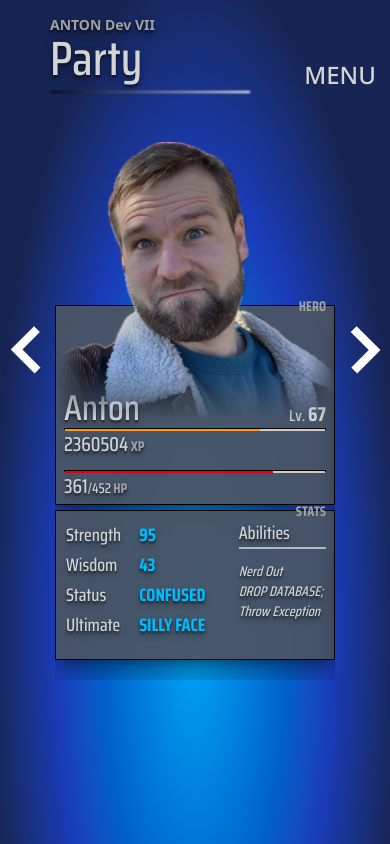
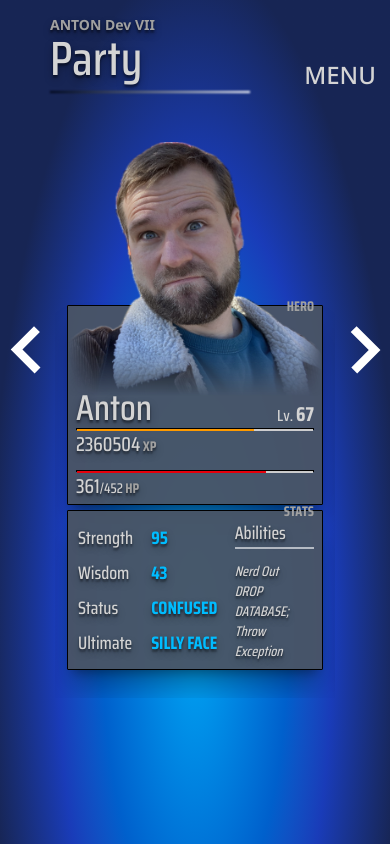
Before and after one commit to audioanton/dev-website-frontend, a Next.js app: page / in a window 390 px wide. Built offline with nearby package versions, Linux system fonts and the light colour scheme.

Commit message:
fix: slide padding on mobile and scrolling left works

```diff
--- a/app/ui/components/Carousel.tsx
+++ b/app/ui/components/Carousel.tsx
@@ -45,7 +45,7 @@ const Carousel = ({ content }: CarouselProps) => {
         {content.map((slide, index) => (
           <div
             key={`slide ${index}`}
-            className="relative w-full h-full flex-shrink-0 snap-center flex justify-center items-center md:py-12"
+            className="relative w-full px-3 md:px-0 h-full flex-shrink-0 snap-center flex justify-center items-center md:py-12"
           >
             {slide}
           </div>
@@ -53,7 +53,7 @@ const Carousel = ({ content }: CarouselProps) => {
       </div>
 
       <button
-        onClick={() => scroll(false)}
+        onClick={() => scroll(true)}
         className="absolute md:mt-7 cursor-pointer top-50 left-[-20px] md:left-0 md:bottom-[1/2] text-white text-3xl w-[50px] md:w-20 md:h-25 md:translate-y-[-50%] transition-all transition-discrete hover:scale-130"
       >
         <Image
```
